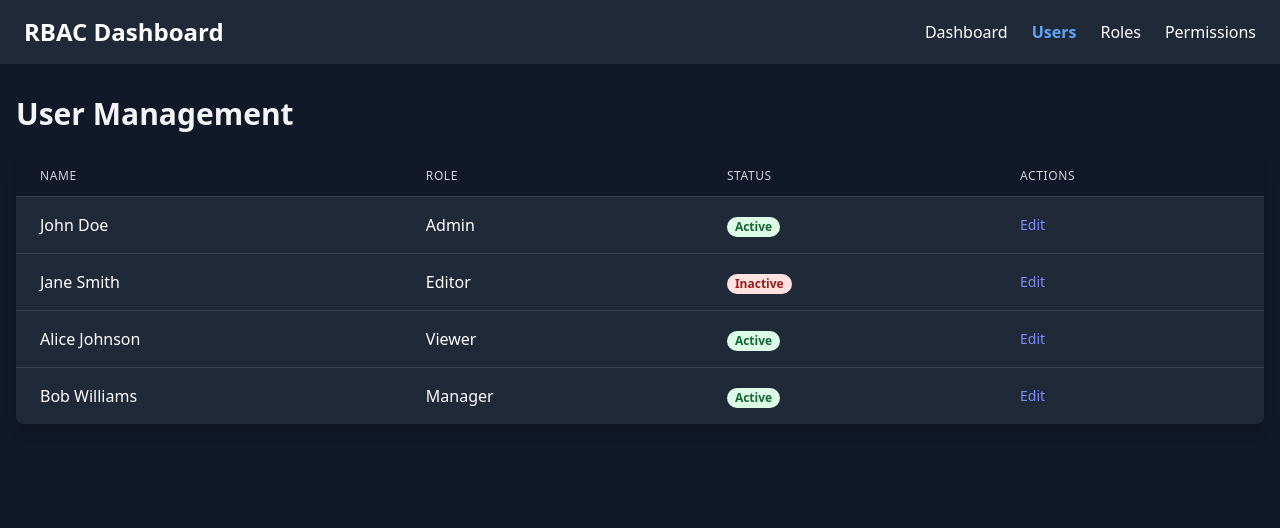
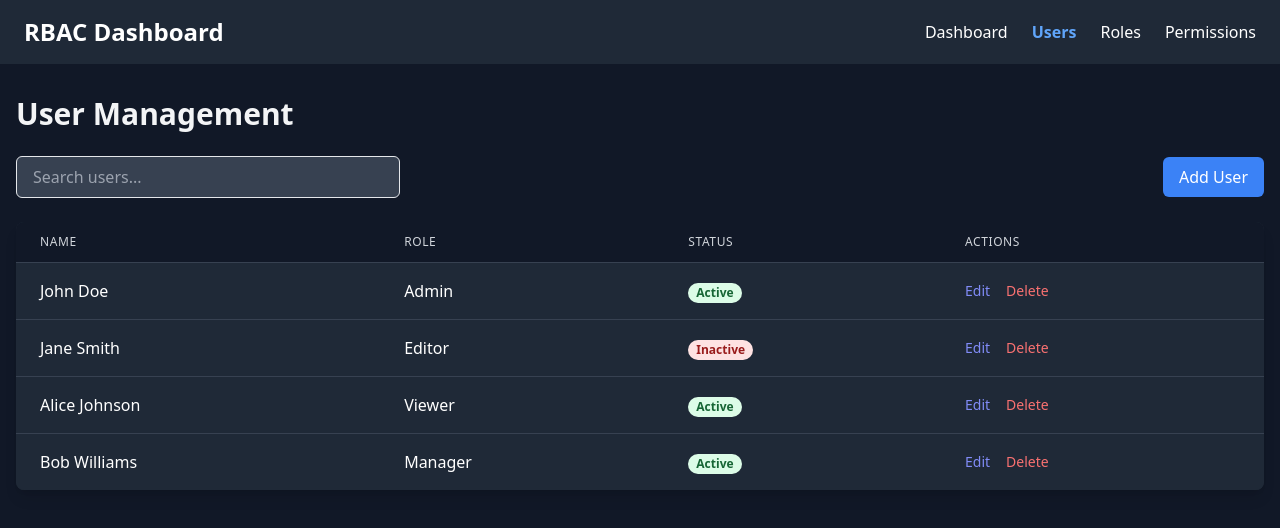
Before and after one commit to omp28/rbac-ui, a React (Create React App) app: page /users in a window 1280 px wide. Shown: the top 528 px of the page. Built offline with nearby package versions, Linux system fonts and the light colour scheme.

Commit message:
feat: user add and search capabilities

```diff
--- a/src/components/Modal.js
+++ b/src/components/Modal.js
@@ -1,7 +1,7 @@
 import React, { useState } from "react";
 import { motion, AnimatePresence } from "framer-motion";
 
-const Modal = ({ user, onSave, onClose }) => {
+const Modal = ({ user, roles, onSave, onClose }) => {
   const [formData, setFormData] = useState({ ...user });
 
   const handleChange = (e) => {
@@ -28,12 +28,12 @@ const Modal = ({ user, onSave, onClose }) => {
           className="bg-gray-800 p-8 rounded-lg shadow-2xl w-full max-w-md"
         >
           <h3 className="text-2xl font-bold mb-6 text-gray-100">
-            {formData.permissions ? "Edit Role" : "Edit User"}
+            {user.id ? "Edit User" : "Add User"}
           </h3>
           <div className="space-y-4">
             <div>
               <label className="block text-sm font-medium text-gray-300 mb-1">
-                {formData.permissions ? "Role Name" : "Name"}
+                Name
               </label>
               <input
                 type="text"
@@ -43,27 +43,40 @@ const Modal = ({ user, onSave, onClose }) => {
                 className="w-full px-3 py-2 bg-gray-700 border border-gray-600 rounded-md focus:outline-none focus:ring-2 focus:ring-blue-500 text-gray-100"
               />
             </div>
-            {formData.permissions && (
-              <div>
-                <label className="block text-sm font-medium text-gray-300 mb-1">
-                  Permissions
-                </label>
-                <input
-                  type="text"
-                  name="permissions"
-                  value={formData.permissions.join(", ")}
-                  onChange={(e) =>
-                    setFormData({
-                      ...formData,
-                      permissions: e.target.value
-                        .split(",")
-                        .map((p) => p.trim()),
-                    })
-                  }
-                  className="w-full px-3 py-2 bg-gray-700 border border-gray-600 rounded-md focus:outline-none focus:ring-2 focus:ring-blue-500 text-gray-100"
-                />
-              </div>
-            )}
+            <div>
+              <label className="block text-sm font-medium text-gray-300 mb-1">
+                Role
+              </label>
+              <select
+                name="role"
+                value={formData.role || ""}
+                onChange={handleChange}
+                className="w-full px-3 py-2 bg-gray-700 border border-gray-600 rounded-md focus:outline-none focus:ring-2 focus:ring-blue-500 text-gray-100"
+              >
+                <option value="" disabled>
+                  Select a role
+                </option>
+                {roles.map((role) => (
+                  <option key={role.id} value={role.name}>
+                    {role.name}
+                  </option>
+                ))}
+              </select>
+            </div>
+            <div>
+              <label className="block text-sm font-medium text-gray-300 mb-1">
+                Status
+              </label>
+              <select
+                name="status"
+                value={formData.status}
+                onChange={handleChange}
+                className="w-full px-3 py-2 bg-gray-700 border border-gray-600 rounded-md focus:outline-none focus:ring-2 focus:ring-blue-500 text-gray-100"
+              >
+                <option value="Active">Active</option>
+                <option value="Inactive">Inactive</option>
+              </select>
+            </div>
           </div>
           <div className="flex justify-end space-x-4 mt-8">
             <motion.button
--- a/src/components/UserManagement.js
+++ b/src/components/UserManagement.js
@@ -1,12 +1,14 @@
 import React, { useState, useEffect } from "react";
 import Modal from "./Modal";
-import { fetchUsers } from "../mock/api";
+import { fetchUsers, fetchRoles } from "../mock/api";
 import { motion } from "framer-motion";
 
 const UserManagement = () => {
   const [users, setUsers] = useState([]);
+  const [roles, setRoles] = useState([]);
   const [showModal, setShowModal] = useState(false);
   const [currentUser, setCurrentUser] = useState(null);
+  const [searchQuery, setSearchQuery] = useState("");
 
   useEffect(() => {
     const storedUsers = localStorage.getItem("users");
@@ -18,25 +20,68 @@ const UserManagement = () => {
         localStorage.setItem("users", JSON.stringify(users));
       });
     }
+
+    const storedRoles = localStorage.getItem("roles");
+    if (storedRoles) {
+      setRoles(JSON.parse(storedRoles));
+    } else {
+      fetchRoles().then((roles) => {
+        setRoles(roles);
+        localStorage.setItem("roles", JSON.stringify(roles));
+      });
+    }
   }, []);
 
   const handleSave = (updatedUser) => {
-    const updatedUsers = users.map((user) =>
-      user.id === updatedUser.id ? updatedUser : user
-    );
+    let updatedUsers;
+    if (updatedUser.id) {
+      updatedUsers = users.map((user) =>
+        user.id === updatedUser.id ? updatedUser : user
+      );
+    } else {
+      updatedUser.id = users.length + 1;
+      updatedUsers = [...users, updatedUser];
+    }
     setUsers(updatedUsers);
     localStorage.setItem("users", JSON.stringify(updatedUsers));
     setShowModal(false);
   };
 
-  const handleEdit = (user) => {
-    setCurrentUser(user);
-    setShowModal(true);
+  const handleDelete = (id) => {
+    const updatedUsers = users.filter((user) => user.id !== id);
+    setUsers(updatedUsers);
+    localStorage.setItem("users", JSON.stringify(updatedUsers));
   };
+
+  const handleSearch = (e) => {
+    setSearchQuery(e.target.value);
+  };
+
+  const filteredUsers = users.filter((user) =>
+    user.name.toLowerCase().includes(searchQuery.toLowerCase())
+  );
 
   return (
     <div className="space-y-6">
       <h2 className="text-3xl font-bold text-gray-100 mb-6">User Management</h2>
+      <div className="flex justify-between items-center mb-4">
+        <input
+          type="text"
+          placeholder="Search users..."
+          value={searchQuery}
+          onChange={handleSearch}
+          className="w-full max-w-sm px-4 py-2 border rounded-md bg-gray-700 text-gray-300"
+        />
+        <button
+          onClick={() => {
+            setCurrentUser({ name: "", role: "", status: "Active" });
+            setShowModal(true);
+          }}
+          className="ml-4 px-4 py-2 bg-blue-500 text-white rounded-md hover:bg-blue-600"
+        >
+          Add User
+        </button>
+      </div>
       <div className="bg-gray-800 shadow-lg rounded-lg overflow-hidden transition-all duration-300 hover:shadow-xl">
         <div className="overflow-x-auto">
           <table className="min-w-full divide-y divide-gray-700">
@@ -57,7 +102,7 @@ const UserManagement = () => {
               </tr>
             </thead>
             <tbody className="bg-gray-800 divide-y divide-gray-700">
-              {users.map((user) => (
+              {filteredUsers.map((user) => (
                 <motion.tr
                   key={user.id}
                   initial={{ opacity: 0 }}
@@ -84,10 +129,19 @@ const UserManagement = () => {
                   </td>
                   <td className="px-6 py-4 whitespace-nowrap text-sm font-medium">
                     <button
-                      className="text-indigo-400 hover:text-indigo-300 transition-colors duration-200"
-                      onClick={() => handleEdit(user)}
+                      className="text-indigo-400 hover:text-indigo-300 transition-colors duration-200 mr-4"
+                      onClick={() => {
+                        setCurrentUser(user);
+                        setShowModal(true);
+                      }}
                     >
                       Edit
+                    </button>
+                    <button
+                      className="text-red-400 hover:text-red-300 transition-colors duration-200"
+                      onClick={() => handleDelete(user.id)}
+                    >
+                      Delete
                     </button>
                   </td>
                 </motion.tr>
@@ -100,6 +154,7 @@ const UserManagement = () => {
       {showModal && (
         <Modal
           user={currentUser}
+          roles={roles}
           onSave={handleSave}
           onClose={() => setShowModal(false)}
         />
```
